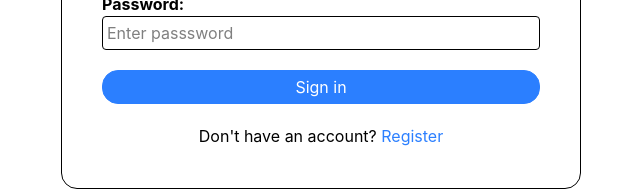
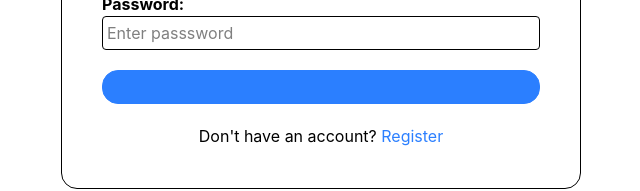
Before and after one commit to sohan-245/full-stack, a React (Vite) app: page /login in a window 1280 px wide. Shown: the part 391-582 px from the top of the page, without its empty margins (319-959 px from the left). Built offline with nearby package versions, Linux system fonts and the light colour scheme.

Commit message:
api call for login

```diff
--- a/src/pages/Login.tsx
+++ b/src/pages/Login.tsx
@@ -17,12 +17,17 @@ function Login(){
         try{
             const response = await fetch('/api/login',{
                 method: 'POST',
+                credentials: 'include',
                 headers:{'Content-Type':'application/json'},
                 body:JSON.stringify({email,password}),
             })
             const result = await response.json()
 
-            if(!response.ok) throw new Error(result.error || 'Unable to create user')
+             console.log("Login response:", result)
+
+            if (!response.ok) {
+    throw new Error(result.message || 'Unable to login')
+}
                 setIsLoggedin(true)
         }catch(requestedError){
             setError(requestedError instanceof Error ? requestedError.message:
@@ -48,7 +53,7 @@ function Login(){
             <input type="password" placeholder="Enter passsword" className="border border-gray rounded-sm w-full p-1" value={password} onChange={(event) => setPassword(event.target.value)}/>
         </div>
         <div>
-            <button className="border border-blue-500 rounded-2xl p-1 w-full bg-blue-500 text-white">Sign in</button>
+            <button className="border border-blue-500 rounded-2xl p-1 w-full bg-blue-500 text-white" type="submit"><Linkpage to='/me' text='Sign in'/></button>
         </div>
         <p className="mx-auto">Don't have an account? <Linkpage to='/create-user' text='Register'/></p>
         </form>
```
